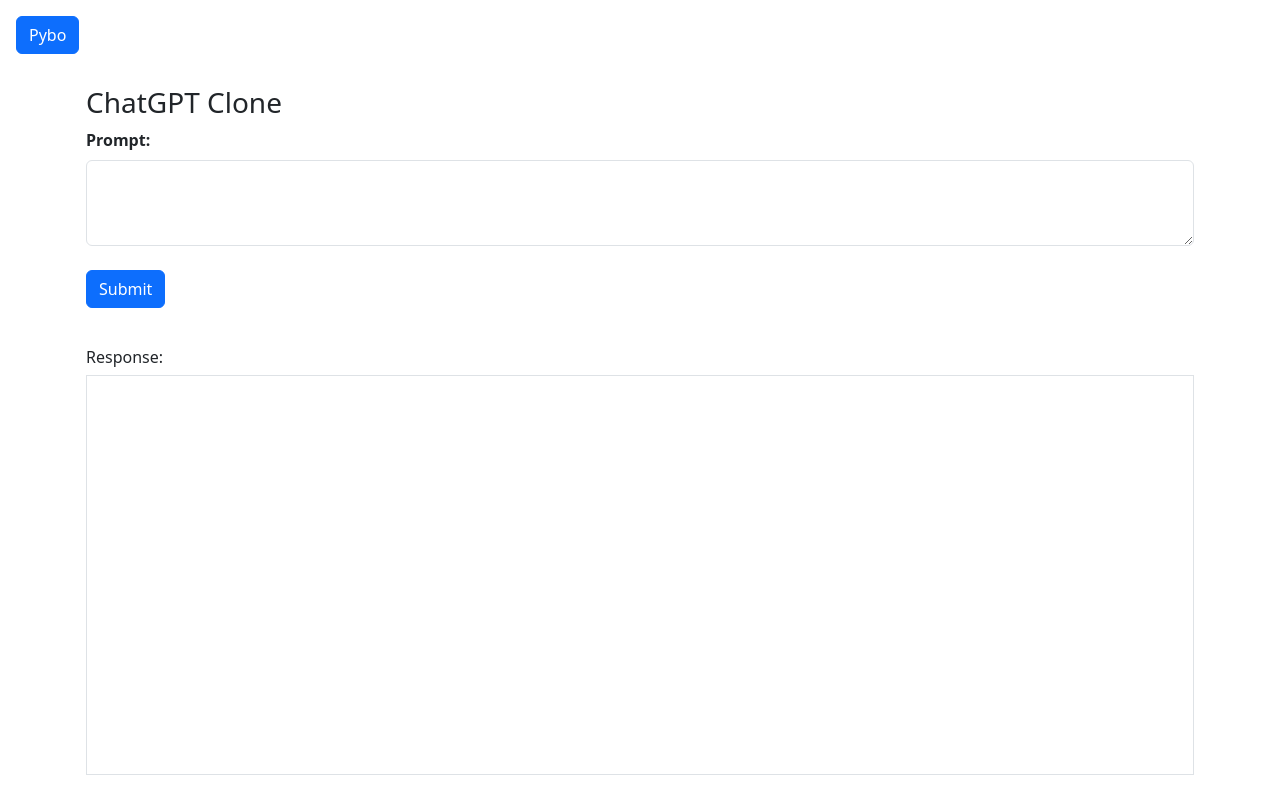
After one commit to ICONICTHON-WISHJOB/FindMeAJob-Backend, a Django app: template templates/CGPT.html in a window 1280 px wide. The commit adds this page. Run offline with Django 4.2, Linux system fonts and the light colour scheme; the template is opened without the code that fills it, so the values that code supplies are empty.

Commit message:
feature : 지피티 추가

```diff
--- a/config/urls.py
+++ b/config/urls.py
@@ -7,4 +7,5 @@ urlpatterns = [
     path('pybo/', include('pybo.urls')),
     path('common/', include('common.urls')),
     path('', views.index, name='index'),
+    path('CGPT/', include('CGPT.urls')),
 ]
--- /dev/null
+++ b/templates/CGPT.html
@@ -0,0 +1,69 @@
+<!-- query.html -->
+<html>
+<head>
+	<title>Query</title>
+	<script src="https://code.jquery.com/jquery-3.6.0.min.js"></script>
+	<script src="https://cdn.jsdelivr.net/npm/js-cookie@3.0.0/dist/js.cookie.min.js"></script>
+	<script src="https://cdn.jsdelivr.net/npm/bootstrap@5.3.0-alpha1/dist/js/bootstrap.bundle.min.js" integrity="sha384-w76AqPfDkMBDXo30jS1Sgez6pr3x5MlQ1ZAGC+nuZB+EYdgRZgiwxhTBTkF7CXvN" crossorigin="anonymous"></script>
+	<link href="https://cdn.jsdelivr.net/npm/bootstrap@5.3.0-alpha1/dist/css/bootstrap.min.css" rel="stylesheet" integrity="sha384-GLhlTQ8iRABdZLl6O3oVMWSktQOp6b7In1Zl3/Jr59b6EGGoI1aFkw7cmDA6j6gD" crossorigin="anonymous">
+	<link rel="stylesheet" href="https://cdn.jsdelivr.net/npm/bootstrap-icons@1.10.2/font/bootstrap-icons.css" integrity="sha384-b6lVK+yci+bfDmaY1u0zE8YYJt0TZxLEAFyYSLHId4xoVvsrQu3INevFKo+Xir8e" crossorigin="anonymous">
+	<script>
+		$(document).ready(function() {
+			// Send the form on enter keypress and avoid if shift is pressed
+			$('#prompt').keypress(function(event) {
+				if (event.keyCode === 13 && !event.shiftKey) {
+					event.preventDefault();
+					$('form').submit();
+				}
+			});
+			$('form').on('submit', function(event) {
+				event.preventDefault();
+			// get the CSRF token from the cookie
+			var csrftoken = Cookies.get('csrftoken');
+
+			// set the CSRF token in the AJAX headers
+			$.ajaxSetup({
+				headers: { 'X-CSRFToken': csrftoken }
+			});
+				// Get the prompt
+				var prompt = $('#prompt').val();
+				var dateTime = new Date();
+				var time = dateTime.toLocaleTimeString();
+				// Add the prompt to the response div
+				$('#response').append('<p>('+ time + ') <i class="bi bi-person"></i>: ' + prompt + '</p>');
+				// Clear the prompt
+				$('#prompt').val('');
+				$.ajax({
+					url: '/CGPT/CGPT/',
+					type: 'POST',
+					data: {prompt: prompt},
+					dataType: 'json',
+					success: function(data) {
+						$('#response').append('<p>('+ time + ') <i class="bi bi-robot"></i>: ' + data.response + '</p>');
+					}
+				});
+			});
+		});
+	</script>
+</head>
+<body>
+	<a class = "btn btn-primary m-3" href="{% url 'pybo:index' %}">Pybo</a>
+	<div class="container p-3">
+		<h3>ChatGPT Clone</h3>
+		<div class="mb-3">
+			<form method="post">
+				{% csrf_token %}
+				<label for="prompt" class="form-label"><strong>Prompt: </strong></label>
+				<textarea class="form-control" type="textarea" id="prompt" name="prompt" rows="3"></textarea>
+				<br>
+				<button class="btn btn-primary" type="submit">Submit</button>
+			</form>
+		</div>
+		<br>
+		<div class="mb-3">
+			<h6>Response:</h6>
+			<div class="container border overflow-auto h-50" id="response"></div>
+		</div>
+	</div>
+</body>
+</html>
--- a/templates/pybo/question_list.html
+++ b/templates/pybo/question_list.html
@@ -4,8 +4,11 @@
 
 <div class = "container my-3">
     <div class="row my-3">
-        <div class="col-6">
+        <div class="col-2">
             <a href="{% url 'pybo:question_create' %}" class="btn btn-primary">질문 등록하기</a>
+        </div>
+        <div class="col-3">
+            <a href="/CGPT/CGPT" class="btn btn-primary">GPT</a>
         </div>
         <div class="col-6">
             <div class="input-group">
```
Also changed, not shown: CGPT/urls.py (added, +7 -0 lines), db.sqlite3.
